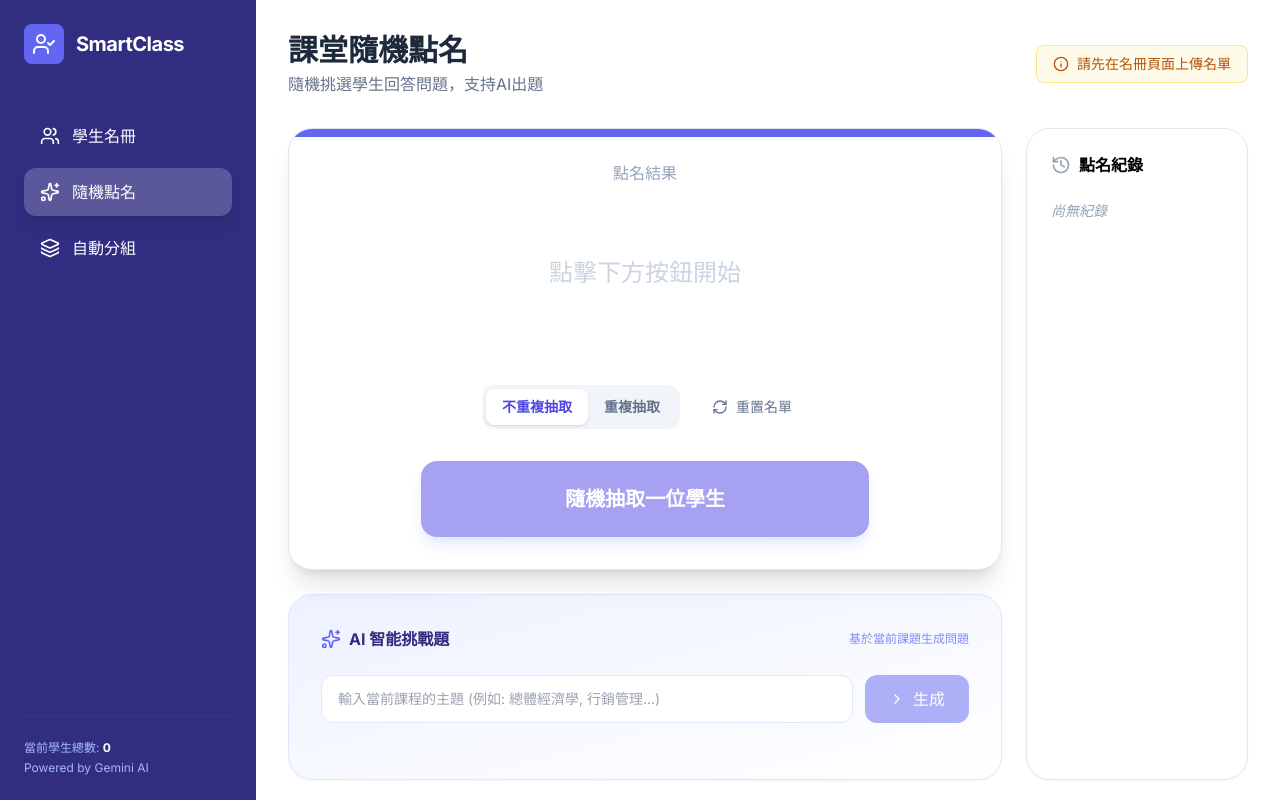
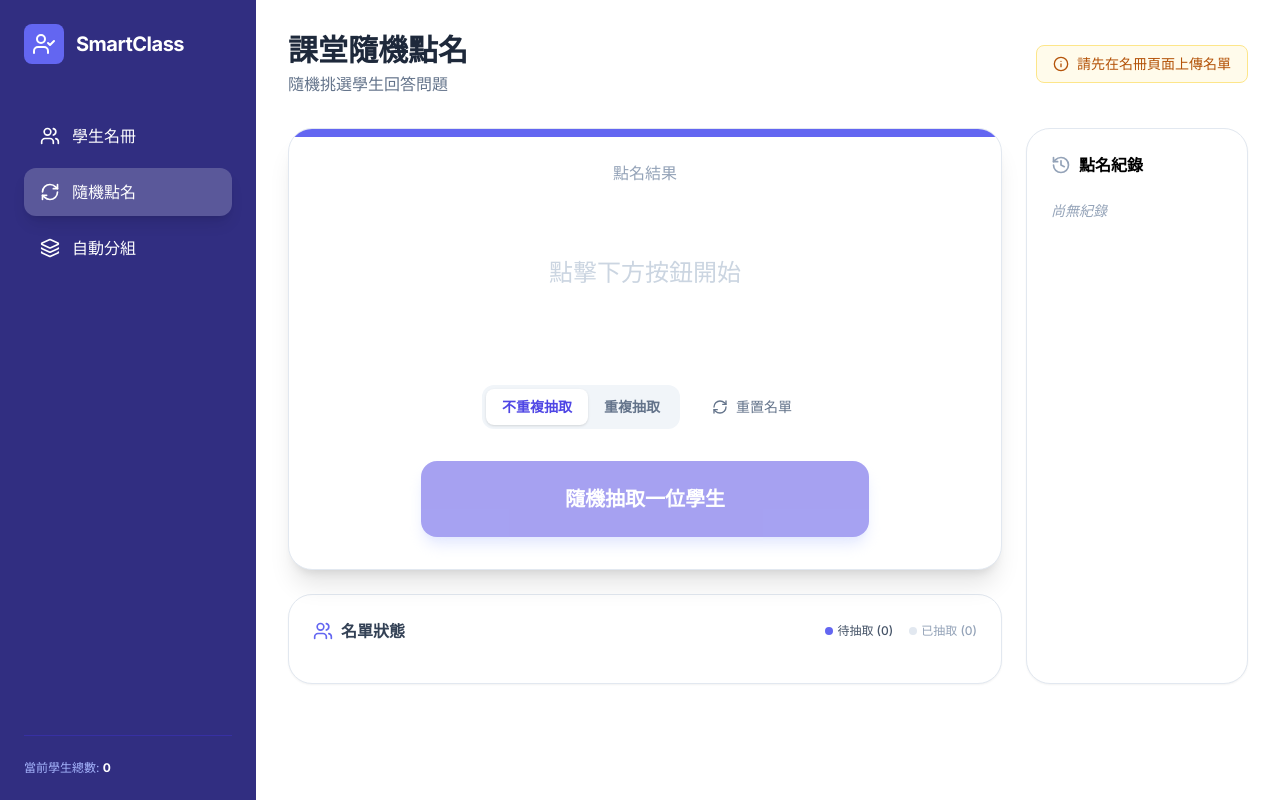
Before and after one commit to jasoncen960906/classManagement, a React (Vite) app: page / in a window 1280 px wide. Both pictures are taken after a click on the button "隨機點名". Built offline with nearby package versions, Linux system fonts and the light colour scheme.

Commit message:
feat: Remove Gemini AI integration and add a student visual tracker to the picker view.

```diff
--- a/App.tsx
+++ b/App.tsx
@@ -1,5 +1,4 @@
-
-import React, { useState, useEffect, useCallback } from 'react';
+import React, { useState } from 'react';
 import {
   Users,
   UserCheck,
@@ -9,13 +8,10 @@ import {
   History,
   RefreshCw,
   Trash2,
-  Sparkles,
-  ChevronRight,
   Info
 } from 'lucide-react';
 import { Student, Group, ViewMode, PickerHistoryItem } from './types';
 import { parseCSV } from './utils/csvParser';
-import { generateQuestion } from './services/geminiService';
 import confetti from 'canvas-confetti';
 
 const App: React.FC = () => {
@@ -28,9 +24,6 @@ const App: React.FC = () => {
   const [isPicking, setIsPicking] = useState(false);
   const [repeatMode, setRepeatMode] = useState<'repeat' | 'no-repeat'>('no-repeat');
   const [pool, setPool] = useState<Student[]>([]);
-  const [topic, setTopic] = useState('');
-  const [aiQuestion, setAiQuestion] = useState('');
-  const [isGeneratingQuestion, setIsGeneratingQuestion] = useState(false);
 
   // Grouping State
   const [groupSize, setGroupSize] = useState(4);
@@ -89,7 +82,6 @@ const App: React.FC = () => {
     if (students.length === 0) return;
 
     setIsPicking(true);
-    setAiQuestion('');
 
     // "Drum roll" effect simulation
     let currentPool = repeatMode === 'repeat' ? students : pool;
@@ -123,26 +115,12 @@ const App: React.FC = () => {
       spread: 70,
       origin: { y: 0.6 }
     });
-
-    // Auto-generate AI question if topic exists
-    if (topic.trim()) {
-      handleGenerateQuestion();
-    }
-  };
-
-  const handleGenerateQuestion = async () => {
-    if (!topic.trim()) return;
-    setIsGeneratingQuestion(true);
-    const q = await generateQuestion(topic);
-    setAiQuestion(q || '');
-    setIsGeneratingQuestion(false);
   };
 
   const resetPool = () => {
     setPool(students);
     setLastPicked(null);
     setHistory([]);
-    setAiQuestion('');
   };
 
   // Grouping Logic
@@ -210,7 +188,7 @@ const App: React.FC = () => {
             onClick={() => setView(ViewMode.PICKER)}
             className={`w-full flex items-center gap-3 px-4 py-3 rounded-xl transition-all ${view === ViewMode.PICKER ? 'bg-white/20 shadow-lg' : 'hover:bg-white/10'}`}
           >
-            <Sparkles className="w-5 h-5" />
+            <RefreshCw className="w-5 h-5" />
             <span className="font-medium">隨機點名</span>
           </button>
           <button
@@ -224,7 +202,6 @@ const App: React.FC = () => {
 
         <div className="mt-auto pt-6 border-t border-indigo-800 text-xs text-indigo-300">
           <p>當前學生總數: <span className="text-white font-bold">{students.length}</span></p>
-          <p className="mt-1">Powered by Gemini AI</p>
         </div>
       </nav>
 
@@ -240,7 +217,7 @@ const App: React.FC = () => {
             </h2>
             <p className="text-slate-500 mt-1">
               {view === ViewMode.ROSTER && "上傳CSV或手動輸入學生姓名（支持Excel導出的中文格式）"}
-              {view === ViewMode.PICKER && "隨機挑選學生回答問題，支持AI出題"}
+              {view === ViewMode.PICKER && "隨機挑選學生回答問題"}
               {view === ViewMode.GROUPER && "快速為班級學生分配小組並導出結果"}
             </p>
           </div>
@@ -396,43 +373,45 @@ const App: React.FC = () => {
                   </button>
                 </div>
 
-                {/* AI Question Section */}
-                <div className="bg-gradient-to-br from-indigo-50 to-white p-8 rounded-3xl border border-indigo-100 shadow-sm">
-                  <div className="flex items-center justify-between mb-6">
-                    <h3 className="font-bold text-indigo-900 flex items-center gap-2">
-                      <Sparkles className="w-5 h-5 text-indigo-500" />
-                      AI 智能挑戰題
+                {/* Student Visual Tracker */}
+                <div className="bg-white p-6 rounded-3xl shadow-sm border border-slate-200">
+                  <div className="flex items-center justify-between mb-4">
+                    <h3 className="font-bold text-slate-700 flex items-center gap-2">
+                      <Users className="w-5 h-5 text-indigo-500" />
+                      名單狀態
                     </h3>
-                    <div className="flex items-center gap-2">
-                      <span className="text-xs text-indigo-400 font-medium">基於當前課題生成問題</span>
+                    <div className="flex gap-4 text-xs font-medium">
+                      <div className="flex items-center gap-1">
+                        <div className="w-2 h-2 rounded-full bg-indigo-500" />
+                        <span className="text-slate-600">待抽取 ({pool.length})</span>
+                      </div>
+                      <div className="flex items-center gap-1">
+                        <div className="w-2 h-2 rounded-full bg-slate-200" />
+                        <span className="text-slate-400">已抽取 ({students.length - pool.length})</span>
+                      </div>
                     </div>
                   </div>
 
-                  <div className="flex gap-3 mb-6">
-                    <input
-                      type="text"
-                      value={topic}
-                      onChange={(e) => setTopic(e.target.value)}
-                      placeholder="輸入當前課程的主題 (例如: 總體經濟學, 行銷管理...)"
-                      className="flex-1 bg-white border border-indigo-100 rounded-xl px-4 py-3 text-sm focus:ring-2 focus:ring-indigo-500 focus:outline-none"
-                    />
-                    <button
-                      onClick={handleGenerateQuestion}
-                      disabled={!topic.trim() || isGeneratingQuestion}
-                      className="bg-indigo-500 text-white px-6 py-3 rounded-xl hover:bg-indigo-600 transition-all disabled:opacity-50 flex items-center gap-2"
-                    >
-                      {isGeneratingQuestion ? <RefreshCw className="w-4 h-4 animate-spin" /> : <ChevronRight className="w-4 h-4" />}
-                      生成
-                    </button>
+                  <div className="grid grid-cols-2 sm:grid-cols-4 md:grid-cols-6 gap-3">
+                    {students.map(student => {
+                      const isAvailable = pool.some(p => p.id === student.id);
+                      return (
+                        <div
+                          key={student.id}
+                          className={`
+                            px-2 py-3 rounded-xl text-center text-base font-semibold transition-all duration-300
+                            ${isAvailable
+                              ? 'bg-indigo-50 text-indigo-700 border border-indigo-200 shadow-sm'
+                              : 'bg-slate-50 text-slate-300 border border-slate-100 opacity-50 grayscale'
+                            }
+                          `}
+                          title={student.name}
+                        >
+                          {student.name}
+                        </div>
+                      );
+                    })}
                   </div>
-
-                  {aiQuestion && (
-                    <div className="bg-white p-6 rounded-2xl border border-indigo-100 shadow-inner">
-                      <p className="text-slate-700 leading-relaxed font-medium italic">
-                        "{aiQuestion}"
-                      </p>
-                    </div>
-                  )}
                 </div>
               </div>
 
@@ -443,7 +422,7 @@ const App: React.FC = () => {
                     <History className="w-5 h-5 text-slate-400" />
                     點名紀錄
                   </h3>
-                  <div className="space-y-4">
+                  <div className="space-y-4 max-h-[500px] overflow-y-auto pr-2 custom-scrollbar">
                     {history.length === 0 ? (
                       <p className="text-slate-400 text-sm italic">尚無紀錄</p>
                     ) : (
--- a/package.json
+++ b/package.json
@@ -9,7 +9,6 @@
     "preview": "vite preview"
   },
   "dependencies": {
-    "@google/genai": "^1.38.0",
     "@types/canvas-confetti": "^1.9.0",
     "canvas-confetti": "^1.9.4",
     "lucide-react": "^0.563.0",
--- a/services/geminiService.ts
+++ /dev/null
@@ -1,31 +0,0 @@
-
-import { GoogleGenAI } from "@google/genai";
-
-const getClient = () => {
-  const apiKey = process.env.API_KEY || process.env.GEMINI_API_KEY;
-  if (!apiKey) {
-    console.warn("Gemini API Key is missing. AI features will be disabled.");
-    return null;
-  }
-  return new GoogleGenAI({ apiKey });
-};
-
-export const generateQuestion = async (topic: string, difficulty: string = 'intermediate') => {
-  const ai = getClient();
-  if (!ai) {
-    return "API Key 未設定，無法使用 AI 功能。請在 .env 文件中設定 GEMINI_API_KEY。";
-  }
-
-  try {
-    const response = await ai.models.generateContent({
-      model: 'gemini-2.0-flash-001',
-      contents: `Generate a single, thought-provoking university-level question for a student about the topic: "${topic}".
-                 Difficulty level: ${difficulty}.
-                 The response should be concise and direct. Language: Chinese (Tw).`,
-    });
-    return response.text;
-  } catch (error) {
-    console.error("Error generating question:", error);
-    return "無法生成問題，請稍後重試。";
-  }
-};
```
Also changed, not shown: 2 other files (tests, documents, lock files or other folders).
